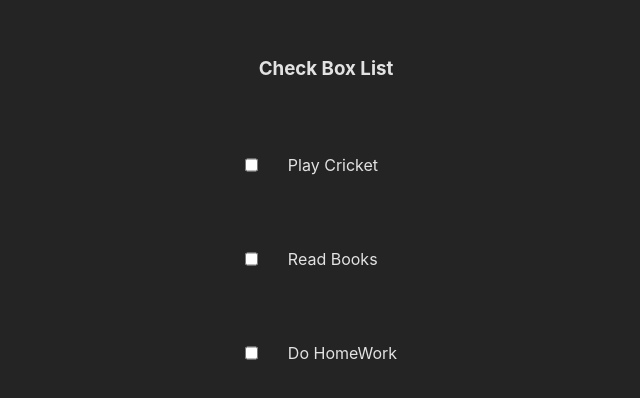
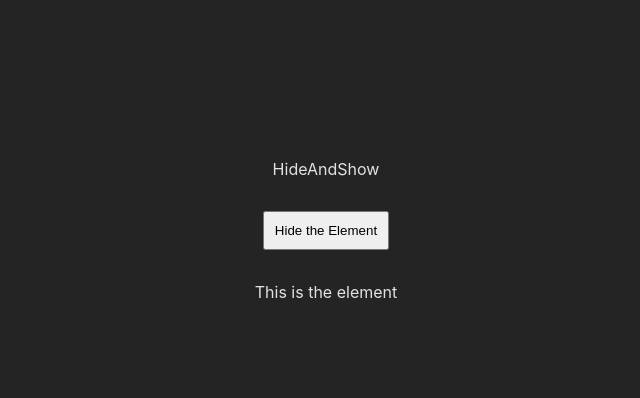
Before and after one commit to shakeebparavannur/react-macineTest, a React (Vite) app: page / in a window 1280 px wide. Shown: the part 200-598 px from the top of the page, without its empty margins (314-954 px from the left). Built offline with nearby package versions, Linux system fonts and the light colour scheme.

Commit message:
Add:Hide and Show Task

```diff
--- a/src/App.jsx
+++ b/src/App.jsx
@@ -1,12 +1,14 @@
 import "./App.css";
 import CheckBoxList from "./CheckBoxList";
 import DependecyList from "./DependecyList";
+import HideAndShow from "./HideAndShow";
 
 function App() {
   return (
     <>
       {/* <DependecyList/> */}
-      <CheckBoxList />
+      {/* <CheckBoxList /> */}
+      <HideAndShow/>
     </>
   );
 }
--- /dev/null
+++ b/src/HideAndShow.jsx
@@ -0,0 +1,18 @@
+import React, { useState } from 'react'
+
+const HideAndShow = () => {
+    const [display,setDisplay]= useState(true);
+    const handleDisplay = ()=>{
+        setDisplay(!display);
+    }
+  return (
+    <>
+    <div>HideAndShow</div>
+
+    <button onClick={handleDisplay}> {(display)?"Hide the Element":"Show the element"} </button>
+    {(display)&&<div>This is the element</div>}
+    </>
+  )
+}
+
+export default HideAndShow
```
